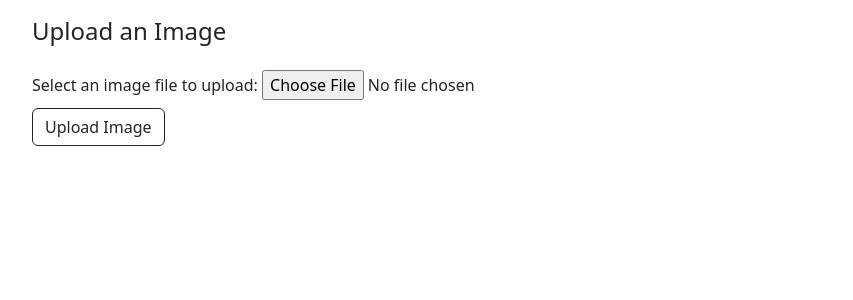
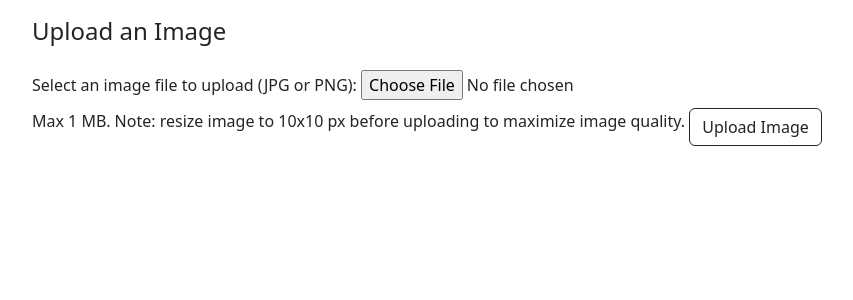
Before and after one commit to littlehawk93/Paradisaea, a PHP site: template views/site/device.php in a window 1280 px wide. Shown: the part 58-358 px from the top of the page, without its empty margins (50-903 px from the left). Run offline with PHP 8.4, Linux system fonts and the light colour scheme; the template is opened without the code that fills it: most values are stand-ins (such as "Sample title", 1, 10 or a date in 2020); data that the repository does not hold is empty; some libraries are stand-ins or nearby versions.

Commit message:
added device screen dimensions and other warnings to image upload page

```diff
--- a/views/site/device.php
+++ b/views/site/device.php
@@ -1,14 +1,16 @@
 <?php
 
 /** @var yii\web\View $this */
+/** @var app\models\Device $device */
 /** @var bool $success */
 
 $this->title = "Paradisaea | Upload Image";
 ?>
 <h4>Upload an Image</h4>
 <form class="mt-4" action="<?= '/api/device/' . $device->view_id . '/image?redirect' ?>" method="POST" enctype="multipart/form-data">
-    <label>Select an image file to upload: </label>
+    <label>Select an image file to upload (JPG or PNG): </label>
     <input type="file" name="file" id="id" accept=".jpg,.png,image/jpg,image/jpeg,image/png" /><br />
+    <label class="font-italic">Max 1 MB. Note: resize image to <?= $device->width ?>x<?= $device->height ?> px before uploading to maximize image quality.</label>
     <button type="submit" class="btn btn-outline-dark mt-2">Upload Image</button>
 </form>
 <?php if ($success): ?>
```
